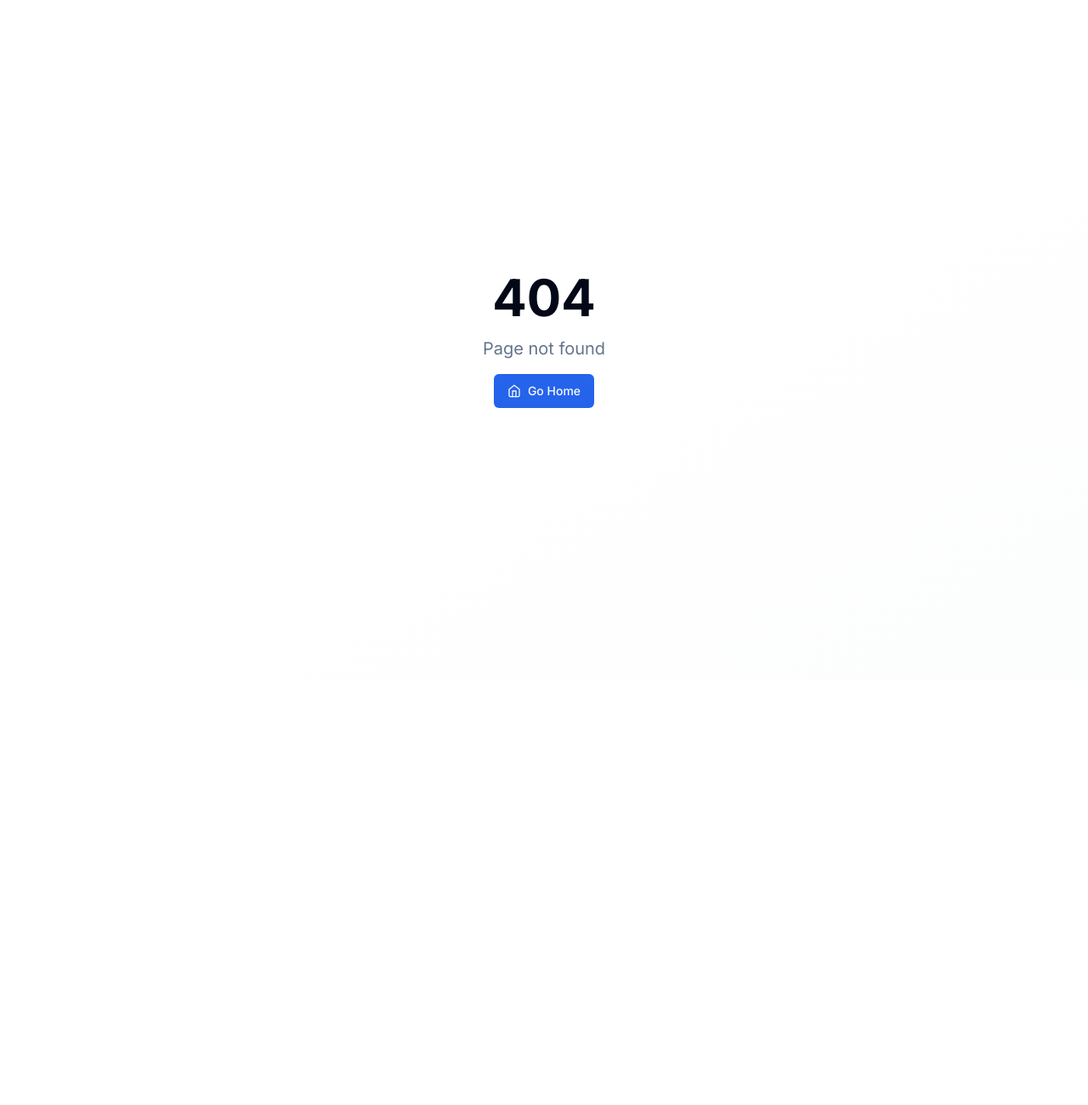
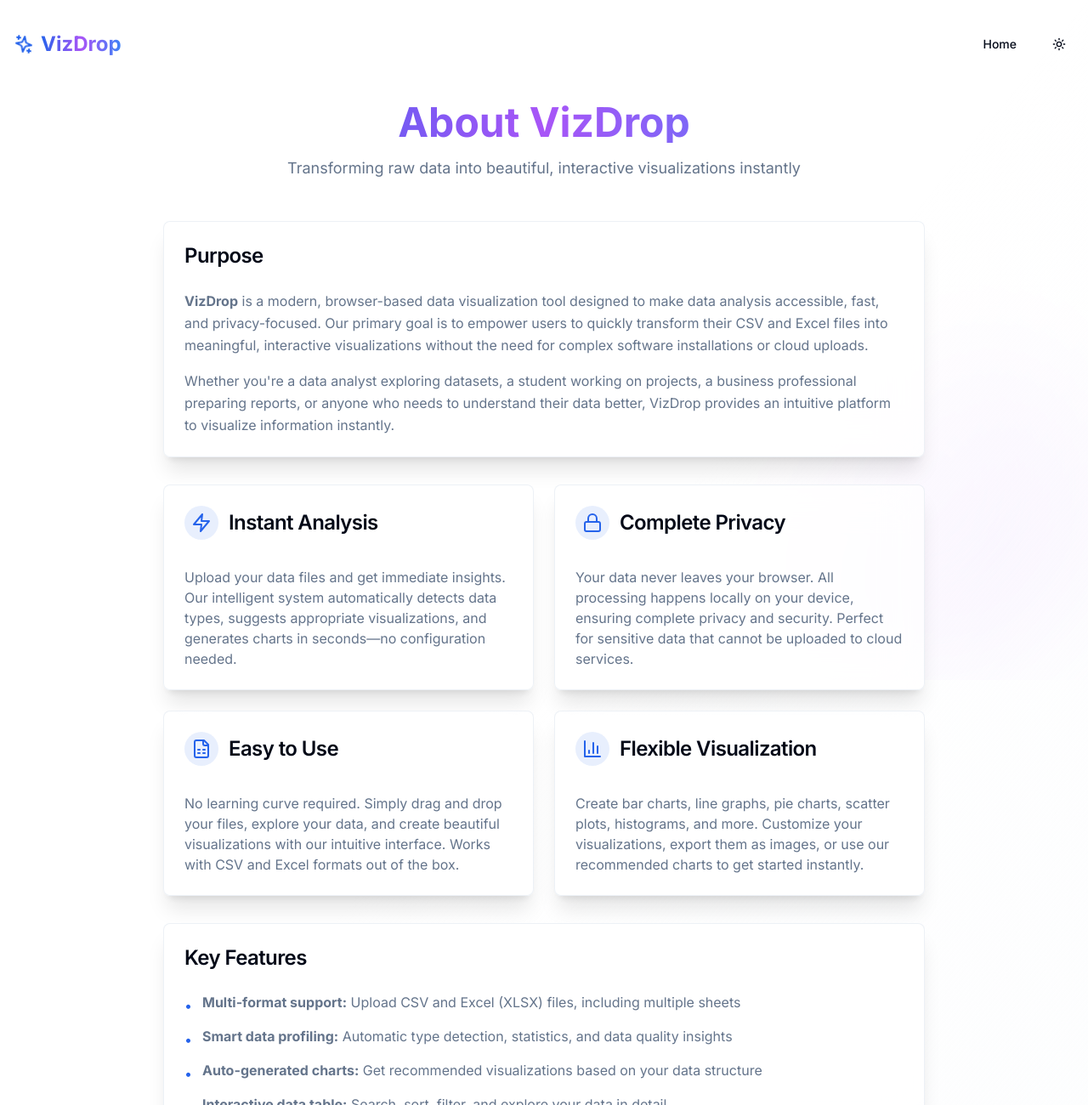
Before and after one commit to draphael123/data-visualization, a Next.js app: page /about in a window 1280 px wide. Before the commit this address had no page. Shown: the top 1300 px of the page at 85% size. Before the commit the page ends 800 px from the top, so only its background shows below. Built offline with nearby package versions, Linux system fonts and the light colour scheme.

Commit message:
Add About page with website purpose and key features

```diff
--- /dev/null
+++ b/app/about/page.tsx
@@ -0,0 +1,198 @@
+'use client';
+
+export const dynamic = 'force-dynamic';
+export const revalidate = 0;
+
+import React from 'react';
+import { useRouter } from 'next/navigation';
+import { motion } from 'framer-motion';
+import { Button } from '@/components/ui/button';
+import { Card, CardContent, CardHeader, CardTitle } from '@/components/ui/card';
+import { ThemeToggle } from '@/components/ThemeToggle';
+import { AnimatedBackground } from '@/components/AnimatedBackground';
+import { ArrowLeft, Sparkles, FileSpreadsheet, BarChart3, Shield, Zap, Lock } from 'lucide-react';
+
+export default function AboutPage() {
+  const router = useRouter();
+
+  return (
+    <div className="min-h-screen bg-gradient-to-br from-background via-background to-muted/20 relative">
+      <AnimatedBackground />
+      <div className="container relative mx-auto px-4 py-8">
+        <header className="flex items-center justify-between mb-12">
+          <motion.div
+            initial={{ opacity: 0, x: -20 }}
+            animate={{ opacity: 1, x: 0 }}
+            className="flex items-center space-x-2"
+          >
+            <motion.div
+              animate={{ rotate: [0, 10, -10, 0] }}
+              transition={{ duration: 2, repeat: Infinity, repeatDelay: 3 }}
+            >
+              <Sparkles className="h-6 w-6 text-primary" />
+            </motion.div>
+            <h1 className="text-2xl font-bold gradient-text">VizDrop</h1>
+          </motion.div>
+          <div className="flex items-center gap-4">
+            <Button variant="ghost" onClick={() => router.push('/')}>
+              Home
+            </Button>
+            <ThemeToggle />
+          </div>
+        </header>
+
+        <motion.div
+          initial={{ opacity: 0, y: 20 }}
+          animate={{ opacity: 1, y: 0 }}
+          className="max-w-4xl mx-auto"
+        >
+          <div className="text-center mb-12">
+            <motion.h2
+              initial={{ opacity: 0, y: -20 }}
+              animate={{ opacity: 1, y: 0 }}
+              transition={{ duration: 0.5, delay: 0.1 }}
+              className="text-4xl md:text-5xl font-bold mb-4 gradient-text"
+            >
+              About VizDrop
+            </motion.h2>
+            <motion.p
+              initial={{ opacity: 0 }}
+              animate={{ opacity: 1 }}
+              transition={{ duration: 0.5, delay: 0.2 }}
+              className="text-lg text-muted-foreground max-w-2xl mx-auto"
+            >
+              Transforming raw data into beautiful, interactive visualizations instantly
+            </motion.p>
+          </div>
+
+          <Card className="glass-strong mb-8">
+            <CardHeader>
+              <CardTitle className="text-2xl">Purpose</CardTitle>
+            </CardHeader>
+            <CardContent className="space-y-4">
+              <p className="text-muted-foreground leading-relaxed">
+                <strong>VizDrop</strong> is a modern, browser-based data visualization tool designed to make data analysis accessible, fast, and privacy-focused.
+                Our primary goal is to empower users to quickly transform their CSV and Excel files into meaningful, interactive visualizations without the need for complex software installations or cloud uploads.
+              </p>
+              <p className="text-muted-foreground leading-relaxed">
+                Whether you're a data analyst exploring datasets, a student working on projects, a business professional preparing reports, or anyone who needs to understand their data better,
+                VizDrop provides an intuitive platform to visualize information instantly.
+              </p>
+            </CardContent>
+          </Card>
+
+          <div className="grid md:grid-cols-2 gap-6 mb-8">
+            <Card className="glass-strong">
+              <CardHeader>
+                <div className="flex items-center gap-3 mb-2">
+                  <div className="rounded-full bg-primary/10 p-2">
+                    <Zap className="h-6 w-6 text-primary" />
+                  </div>
+                  <CardTitle>Instant Analysis</CardTitle>
+                </div>
+              </CardHeader>
+              <CardContent>
+                <p className="text-muted-foreground">
+                  Upload your data files and get immediate insights. Our intelligent system automatically detects data types, suggests appropriate visualizations, and generates charts in seconds—no configuration needed.
+                </p>
+              </CardContent>
+            </Card>
+
+            <Card className="glass-strong">
+              <CardHeader>
+                <div className="flex items-center gap-3 mb-2">
+                  <div className="rounded-full bg-primary/10 p-2">
+                    <Lock className="h-6 w-6 text-primary" />
+                  </div>
+                  <CardTitle>Complete Privacy</CardTitle>
+                </div>
+              </CardHeader>
+              <CardContent>
+                <p className="text-muted-foreground">
+                  Your data never leaves your browser. All processing happens locally on your device, ensuring complete privacy and security. Perfect for sensitive data that cannot be uploaded to cloud services.
+                </p>
+              </CardContent>
+            </Card>
+
+            <Card className="glass-strong">
+              <CardHeader>
+                <div className="flex items-center gap-3 mb-2">
+                  <div className="rounded-full bg-primary/10 p-2">
+                    <FileSpreadsheet className="h-6 w-6 text-primary" />
+                  </div>
+                  <CardTitle>Easy to Use</CardTitle>
+                </div>
+              </CardHeader>
+              <CardContent>
+                <p className="text-muted-foreground">
+                  No learning curve required. Simply drag and drop your files, explore your data, and create beautiful visualizations with our intuitive interface. Works with CSV and Excel formats out of the box.
+                </p>
+              </CardContent>
+            </Card>
+
+            <Card className="glass-strong">
+              <CardHeader>
+                <div className="flex items-center gap-3 mb-2">
+                  <div className="rounded-full bg-primary/10 p-2">
+                    <BarChart3 className="h-6 w-6 text-primary" />
+                  </div>
+                  <CardTitle>Flexible Visualization</CardTitle>
+                </div>
+              </CardHeader>
+              <CardContent>
+                <p className="text-muted-foreground">
+                  Create bar charts, line graphs, pie charts, scatter plots, histograms, and more. Customize your visualizations, export them as images, or use our recommended charts to get started instantly.
+                </p>
+              </CardContent>
+            </Card>
+          </div>
+
+          <Card className="glass-strong">
+            <CardHeader>
+              <CardTitle className="text-2xl">Key Features</CardTitle>
+            </CardHeader>
+            <CardContent>
+              <ul className="space-y-3 text-muted-foreground">
+                <li className="flex items-start gap-3">
+                  <span className="text-primary mt-1">•</span>
+                  <span><strong>Multi-format support:</strong> Upload CSV and Excel (XLSX) files, including multiple sheets</span>
+                </li>
+                <li className="flex items-start gap-3">
+                  <span className="text-primary mt-1">•</span>
+                  <span><strong>Smart data profiling:</strong> Automatic type detection, statistics, and data quality insights</span>
+                </li>
+                <li className="flex items-start gap-3">
+                  <span className="text-primary mt-1">•</span>
+                  <span><strong>Auto-generated charts:</strong> Get recommended visualizations based on your data structure</span>
+                </li>
+                <li className="flex items-start gap-3">
+                  <span className="text-primary mt-1">•</span>
+                  <span><strong>Interactive data table:</strong> Search, sort, filter, and explore your data in detail</span>
+                </li>
+                <li className="flex items-start gap-3">
+                  <span className="text-primary mt-1">•</span>
+                  <span><strong>Export capabilities:</strong> Download charts as PNG images or copy configurations as JSON</span>
+                </li>
+                <li className="flex items-start gap-3">
+                  <span className="text-primary mt-1">•</span>
+                  <span><strong>Dark mode support:</strong> Comfortable viewing in any lighting condition</span>
+                </li>
+                <li className="flex items-start gap-3">
+                  <span className="text-primary mt-1">•</span>
+                  <span><strong>Zero dependencies:</strong> No accounts, no installations, no subscriptions—just open and use</span>
+                </li>
+              </ul>
+            </CardContent>
+          </Card>
+
+          <div className="mt-8 text-center">
+            <Button onClick={() => router.push('/')} size="lg">
+              <ArrowLeft className="mr-2 h-4 w-4" />
+              Get Started
+            </Button>
+          </div>
+        </motion.div>
+      </div>
+    </div>
+  );
+}
--- a/components/HomePageClient.tsx
+++ b/components/HomePageClient.tsx
@@ -9,7 +9,7 @@ import { AnimatedBackground } from '@/components/AnimatedBackground';
 import { Button } from '@/components/ui/button';
 import { Card, CardContent, CardDescription, CardHeader, CardTitle } from '@/components/ui/card';
 import { ThemeToggle } from '@/components/ThemeToggle';
-import { FileSpreadsheet, BarChart3, Sparkles, Zap, Shield, Rocket } from 'lucide-react';
+import { FileSpreadsheet, BarChart3, Sparkles, Zap, Shield, Rocket, Info } from 'lucide-react';
 import { useStore } from '@/store/store';
 import { parseCSV } from '@/lib/parse';
 import { useToast } from '@/components/ui/use-toast';
@@ -62,7 +62,17 @@ export default function HomePageClient() {
           <motion.div
             initial={{ opacity: 0, x: 20 }}
             animate={{ opacity: 1, x: 0 }}
+            className="flex items-center gap-2"
           >
+            <Button
+              variant="ghost"
+              size="sm"
+              onClick={() => router.push('/about')}
+              className="hidden sm:flex"
+            >
+              <Info className="h-4 w-4 mr-2" />
+              About
+            </Button>
             <ThemeToggle />
           </motion.div>
         </header>
```
